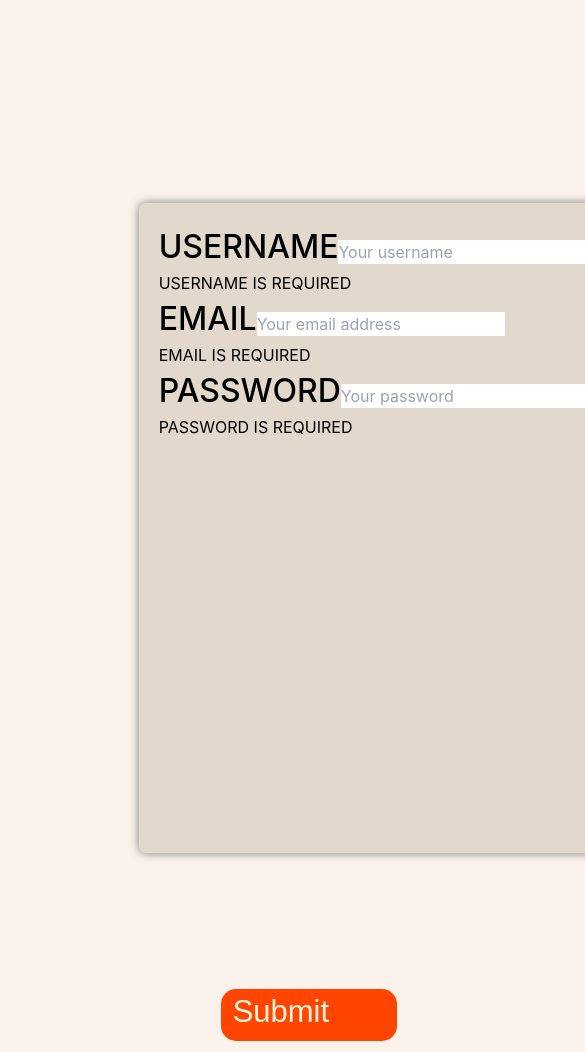
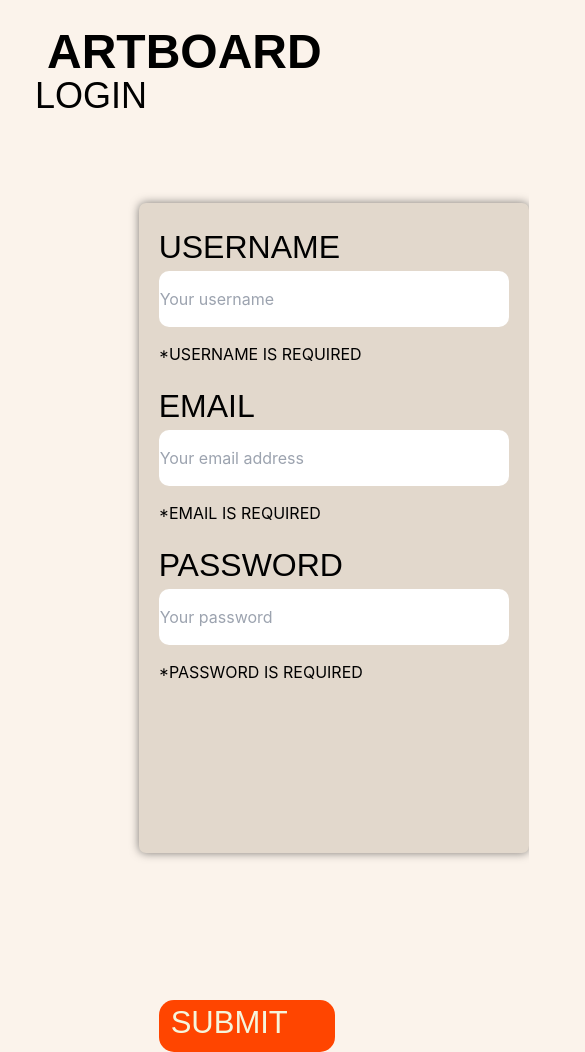
Before and after one commit to avuong19/project-3-artBoard, a React (Create React App) app in the folder client/: page /signup in a window 390 px wide. Shown: the top 1052 px of the page, 585 px wide, since content can reach past the window. Built offline with nearby package versions, Linux system fonts and the light colour scheme.

Commit message:
home page styling almost done not responsive

```diff
--- a/client/src/App.css
+++ b/client/src/App.css
@@ -10,7 +10,6 @@ header {
   display: flex;
   justify-content: space-between;
   flex-wrap: wrap;
-  position: sticky;
   position: -webkit-sticky;
   top: 0;
   background-size: cover;
@@ -46,7 +45,6 @@ p {
   width: 355px;
   height: 368px;
   left: 49px;
-  top: 270px;
 
   color: #000000;
 }
@@ -65,8 +63,7 @@ button {
   padding: 4px 12px;
   width: 176px;
   height: 52px;
-  left: 62px;
-  top: 550px;
+  top: 300px;
 }
 
 .sign-up {
@@ -78,10 +75,8 @@ button:hover {
 }
 
 .image1 {
-  position: absolute;
   width: 374px;
   height: 743px;
-  left: 750px;
   top: 275px;
 }
 
@@ -89,32 +84,32 @@ button:hover {
   position: absolute;
   width: 206px;
   height: 446px;
-  left: 1150px;
-  top: 250px;
+  left: 470px;
+  top: 200px;
 }
 
 .image2 {
   position: absolute;
   width: 412px;
   height: 314px;
-  left: 1150px;
+  left: 450px;
   top: 720px;
 }
 
 .image4 {
-  position: absolute;
   width: 189px;
   height: 446px;
-  left: 1375px;
-  top: 250px;
+  margin-left: 700px;
+  margin-top: 52px;
+
 }
 
 .image5 {
   position: absolute;
-  width: 193px;
-  height: 772px;
-  left: 1600px;
-  top: 250px;
+  width: 189px;
+  height: 446px;
+  left: 915px;
+  top: 200px;
 }
 
 form h2 {
@@ -136,12 +131,16 @@ label {
   display: block;
   padding: 16px 1px;
   font-size: 16px;
-  width: 100%;
+  width: 60%;
   margin-bottom: 15px;
   border-radius: 10px;
 
   background: #FFFFFF;
   border-radius: 10px;
+}
+
+.form-title {
+  font-family: Arial, Helvetica, sans-serif;
 }
 
 form {
@@ -151,10 +150,9 @@ form {
   width: 40%;
   margin: 3.5%;
   box-shadow: 0 0 10px rgba(0, 0, 0, 0.5);
-  position: absolute;
   width: 800px;
   height: 650px;
-  left: 125px;
+
   top: 189px;
 }
 
@@ -167,7 +165,7 @@ form {
   border-radius: 25px;
 }
 
-button, .button {
+button {
   position: relative;
   font-family: Arial, Helvetica, sans-serif;
   font-style: normal;
@@ -182,6 +180,21 @@ button, .button {
   width: 176px;
   height: 52px;
   display: flex;
+}
+
+.button {
+  font-family: Arial, Helvetica, sans-serif;
+  font-style: normal;
+  font-weight: 500;
+  font-size: 31px;
+  line-height: 38px;
+  color: beige;
+  background-color: orangered;
+  border-radius: 15px;
+  border: none;
+  padding: 4px 12px;
+  width: 176px;
+  height: 52px;
 }
 
 button a {
--- a/client/src/components/Header/index.js
+++ b/client/src/components/Header/index.js
@@ -4,11 +4,11 @@ import { Link } from 'react-router-dom';
 const Header = () => {
     return (
         <header>
-        <Link className="font-bold text-5xl" to="/">
+        <Link className="font-bold text-5xl ml-3 mt-2" to="/">
             ARTBOARD
         </Link>
         <nav>
-           <Link className="text-4xl login" to="/login">LOGIN</Link>
+           <Link className="text-4xl login mr-3" to="/login">LOGIN</Link>
         </nav>
     </header>
     )
--- a/client/src/pages/Home.js
+++ b/client/src/pages/Home.js
@@ -6,19 +6,19 @@ const Home = () => {
     return (<>
     <Header />
         <section>
-    <p>
+    <p className="mt-24">
         ART SHOULD BE A CONVERSATION. LET'S TALK.
     </p>
-    <button className="sign-up">
+    <button className="sign-up ml-11">
       <Link to="/signup"> SIGN UP</Link>
     </button>
 </section>
-<div class="images">
-    <img class="image1" src={process.env.PUBLIC_URL+"/assets/images/painting3.png" }alt="" />
-    <img class="image2" src={process.env.PUBLIC_URL+"/assets/images/painting4.png"} alt="" />
-    <img class="image3" src={process.env.PUBLIC_URL+"/assets/images/painting6.png" }alt="" />
-    <img class="image4" src={process.env.PUBLIC_URL+"/assets/images/painting1.png"} alt="" />
-    <img class="image5" src={process.env.PUBLIC_URL+"/assets/images/painting2.png"} alt="" />
+<div className="display:flex">
+    {/* <img className="image1" src={process.env.PUBLIC_URL+"/assets/images/painting3.png" }alt="" /> */}
+    {/* <img className="image2" src={process.env.PUBLIC_URL+"/assets/images/painting4.png"} alt="" /> */}
+    <img className="image3" src={process.env.PUBLIC_URL+"/assets/images/painting6.png" }alt="" />
+    <img className="image4 " src={process.env.PUBLIC_URL+"/assets/images/painting1.png"} alt="" />
+    <img className="image5" src={process.env.PUBLIC_URL+"/assets/images/painting2.png"} alt="" />
 </div>
    </> )
 }
--- a/client/src/pages/Login.js
+++ b/client/src/pages/Login.js
@@ -64,7 +64,7 @@ const Login = () => {
           Something went wrong with your login credentials!
         </Alert>
         <Form.Group>
-          <Form.Label htmlFor='email'>Email</Form.Label>
+          <Form.Label htmlFor='email' className='form-title'>EMAIL</Form.Label>
           <Form.Control
             type='text'
             placeholder='Your email'
@@ -73,11 +73,11 @@ const Login = () => {
             value={userFormData.email}
             required
           />
-          <Form.Control.Feedback type='invalid'>Email is required!</Form.Control.Feedback>
+          <Form.Control.Feedback type='invalid'>EMAIL IS REQUIRED</Form.Control.Feedback>
         </Form.Group>
 
         <Form.Group>
-          <Form.Label htmlFor='password'>Password</Form.Label>
+          <Form.Label htmlFor='password' className='form-title'>PASSWORD</Form.Label>
           <Form.Control
             type='password'
             placeholder='Your password'
@@ -86,9 +86,10 @@ const Login = () => {
             value={userFormData.password}
             required
           />
-          <Form.Control.Feedback type='invalid'>Password is required!</Form.Control.Feedback>
+          <Form.Control.Feedback type='invalid'>PASSWORD IS REQUIRED</Form.Control.Feedback>
         </Form.Group>
         <Button
+        className='button'
           disabled={!(userFormData.email && userFormData.password)}
           type='submit'
           variant='success'>
--- a/client/src/pages/Signup.js
+++ b/client/src/pages/Signup.js
@@ -67,15 +67,16 @@ const Signup = () => {
   return (
 
     <>
+    <Header />
     {/* This is needed for the validation functionality above */}
-    <Form noValidate validated={validated} onSubmit={handleFormSubmit}>
+    <Form noValidate validated={validated} onSubmit={handleFormSubmit} className="container justify-between p-5 items-center space-y-4">
       {/* show alert if server response is bad */}
       <Alert dismissible onClose={() => setShowAlert(false)} show={showAlert} variant='danger'>
         Something went wrong with your signup!
       </Alert>
 
-      <Form.Group className='form'>
-        <Form.Label htmlFor='username'>USERNAME</Form.Label>
+      <Form.Group >
+        <Form.Label htmlFor='username'className='form-title' >USERNAME</Form.Label>
         <Form.Control
           type='text'
           placeholder='Your username'
@@ -83,13 +84,15 @@ const Signup = () => {
           onChange={handleInputChange}
           value={userFormData.username}
           required
+          className='form-input '
         />
-        <Form.Control.Feedback type='invalid'>USERNAME IS REQUIRED</Form.Control.Feedback>
+        <Form.Control.Feedback type='invalid'>*USERNAME IS REQUIRED</Form.Control.Feedback>
       </Form.Group>
 
       <Form.Group>
-        <Form.Label htmlFor='EMAIL'>EMAIL</Form.Label>
+        <Form.Label htmlFor='EMAIL' className='form-title'>EMAIL</Form.Label>
         <Form.Control
+        className='form-input'
           type='email'
           placeholder='Your email address'
           name='email'
@@ -97,12 +100,13 @@ const Signup = () => {
           value={userFormData.email}
           required
         />
-        <Form.Control.Feedback type='invalid'>EMAIL IS REQUIRED</Form.Control.Feedback>
+        <Form.Control.Feedback type='invalid'>*EMAIL IS REQUIRED</Form.Control.Feedback>
       </Form.Group>
 
       <Form.Group>
-        <Form.Label htmlFor='password'>PASSWORD</Form.Label>
+        <Form.Label htmlFor='password' className='form-title'>PASSWORD</Form.Label>
         <Form.Control
+        className='form-input'
           type='password'
           placeholder='Your password'
           name='password'
@@ -110,13 +114,15 @@ const Signup = () => {
           value={userFormData.password}
           required
         />
-        <Form.Control.Feedback type='invalid'>PASSWORD IS REQUIRED</Form.Control.Feedback>
+        <Form.Control.Feedback type='invalid'>*PASSWORD IS REQUIRED</Form.Control.Feedback>
       </Form.Group>
       <Button
+       className='button'
         disabled={!(userFormData.username && userFormData.email && userFormData.password)}
         type='submit'
-        variant='success'>
-        Submit
+        variant='success'
+       >
+        SUBMIT
       </Button>
     </Form>
   </>
```
